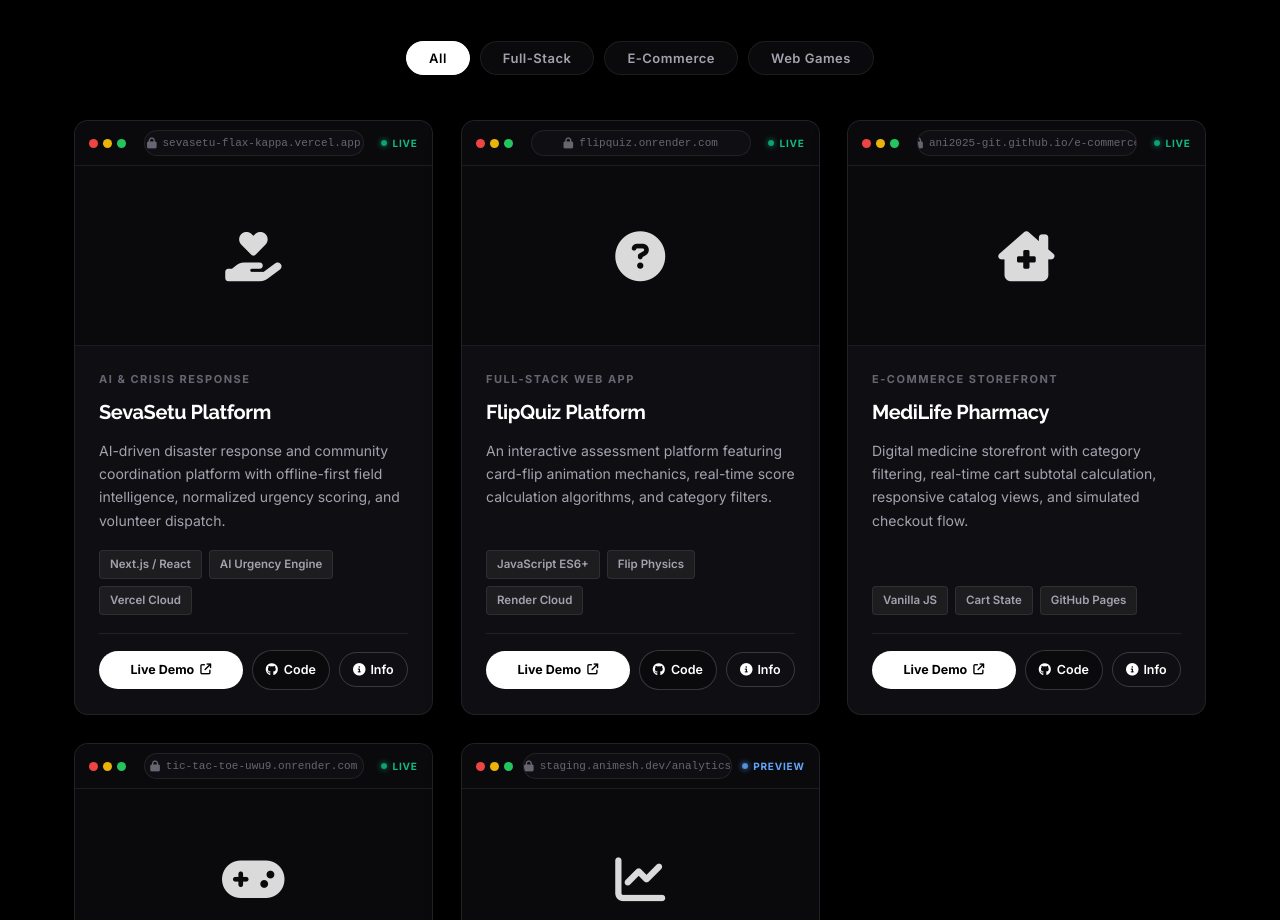
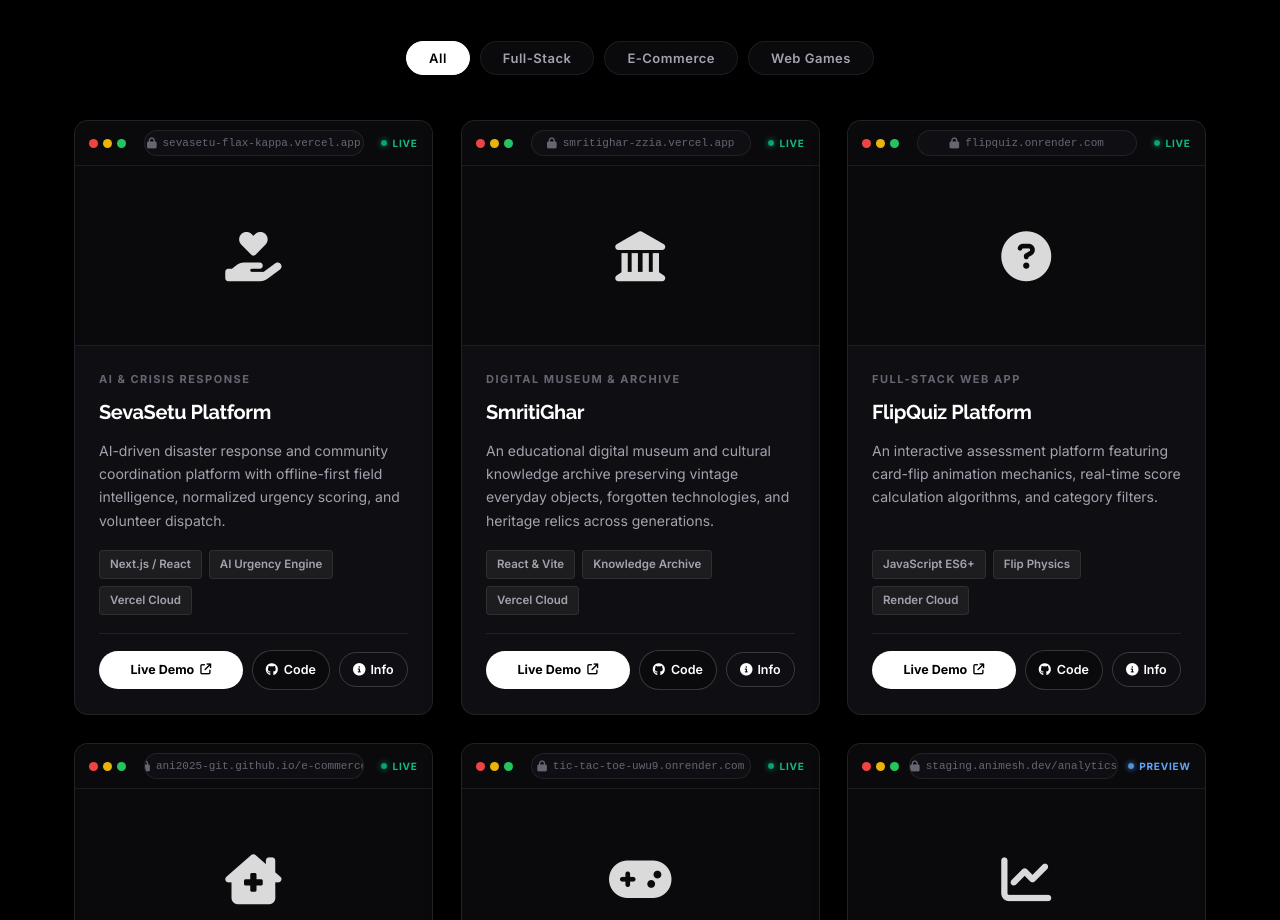
Before and after one commit to Ani2025-git/my-portfolio, a plain HTML site: page index.html in a window 1280 px wide. Shown: the part 1080-2000 px from the top of the page. Drawn offline with Linux system fonts and the light colour scheme.

Commit message:
Add SmritiGhar — Museum of Forgotten Things to featured works

```diff
--- a/index.html
+++ b/index.html
@@ -176,7 +176,49 @@
           </div>
         </div>
 
-        <!-- 2. FlipQuiz Platform -->
+        <!-- 2. SmritiGhar — Museum of Forgotten Things -->
+        <div class="project-card-elem" data-category="fullstack">
+          <div class="browser-frame-header">
+            <div class="browser-dots">
+              <span class="dot dot-close"></span>
+              <span class="dot dot-minimize"></span>
+              <span class="dot dot-expand"></span>
+            </div>
+            <div class="browser-address-bar">
+              <i class="fas fa-lock"></i> smritighar-zzia.vercel.app
+            </div>
+            <span class="browser-live-badge"><span class="live-dot"></span> LIVE</span>
+          </div>
+          <div class="project-thumbnail-top">
+            <i class="fas fa-landmark project-thumbnail-icon"></i>
+          </div>
+          <div class="project-details-body">
+            <span class="project-category-tag">Digital Museum & Archive</span>
+            <h3 class="project-card-heading">SmritiGhar</h3>
+            <p class="project-summary-text">
+              An educational digital museum and cultural knowledge archive preserving vintage everyday objects, forgotten technologies, and heritage relics across generations.
+            </p>
+            <div class="project-tech-pills">
+              <span class="tech-pill">React &amp; Vite</span>
+              <span class="tech-pill">Knowledge Archive</span>
+              <span class="tech-pill">Vercel Cloud</span>
+            </div>
+            <div class="project-footer-row">
+              <a href="https://smritighar-zzia.vercel.app/" target="_blank" rel="noopener noreferrer" class="btn-launch-demo">
+                <span>Live Demo</span>
+                <i class="fas fa-arrow-up-right-from-square" style="font-size: 11px;"></i>
+              </a>
+              <a href="https://github.com/ani2025-git" target="_blank" rel="noopener noreferrer" class="btn-github-code" title="View Source Code on GitHub">
+                <i class="fab fa-github"></i> <span>Code</span>
+              </a>
+              <button class="btn-info-pop" data-key="smritighar">
+                <i class="fas fa-info-circle"></i> Info
+              </button>
+            </div>
+          </div>
+        </div>
+
+        <!-- 3. FlipQuiz Platform -->
         <div class="project-card-elem" data-category="fullstack">
           <div class="browser-frame-header">
             <div class="browser-dots">
@@ -218,7 +260,7 @@
           </div>
         </div>
 
-        <!-- 3. MediLife Pharmacy -->
+        <!-- 4. MediLife Pharmacy -->
         <div class="project-card-elem" data-category="ecommerce">
           <div class="browser-frame-header">
             <div class="browser-dots">
@@ -260,7 +302,7 @@
           </div>
         </div>
 
-        <!-- 4. Tic-Tac-Toe Arena -->
+        <!-- 5. Tic-Tac-Toe Arena -->
         <div class="project-card-elem" data-category="games">
           <div class="browser-frame-header">
             <div class="browser-dots">
@@ -302,7 +344,7 @@
           </div>
         </div>
 
-        <!-- 5. Analytics Dashboard Hub -->
+        <!-- 6. Analytics Dashboard Hub -->
         <div class="project-card-elem" data-category="fullstack">
           <div class="browser-frame-header">
             <div class="browser-dots">
--- a/script.js
+++ b/script.js
@@ -160,6 +160,18 @@ document.addEventListener("DOMContentLoaded", () => {
         "GPS-backed check-ins and verified impact tracking to prevent duplicate efforts"
       ],
       link: "https://sevasetu-flax-kappa.vercel.app/"
+    },
+    smritighar: {
+      title: "SmritiGhar — Museum of Forgotten Things",
+      tag: "Digital Museum & Archive",
+      desc: "SmritiGhar is an interactive educational digital museum and cultural knowledge repository built to preserve everyday objects, heirloom tools, and vintage technologies from past generations with immersive storytelling.",
+      features: [
+        "Curated interactive exhibits categorized by historical era and cultural impact",
+        "Immersive museum aesthetic with custom vintage typography and styling",
+        "Detailed memory archives documenting lost technologies and heirloom artifacts",
+        "Responsive, high-performance experience deployed on Vercel"
+      ],
+      link: "https://smritighar-zzia.vercel.app/"
     },
     flipquiz: {
       title: "FlipQuiz Platform",
```
